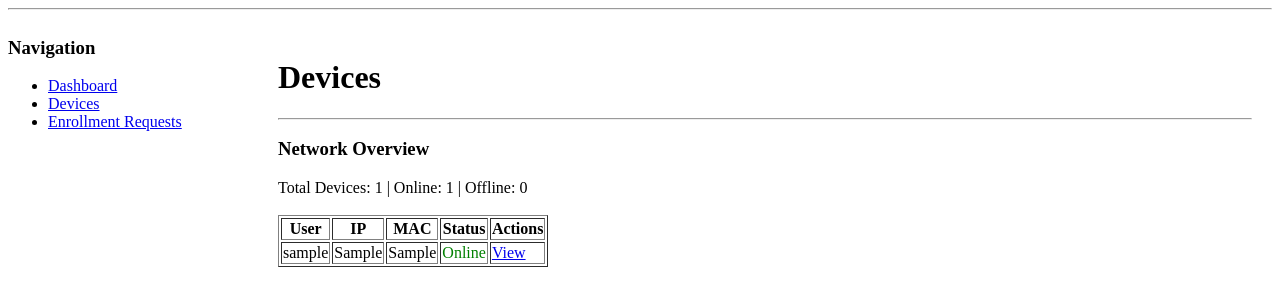
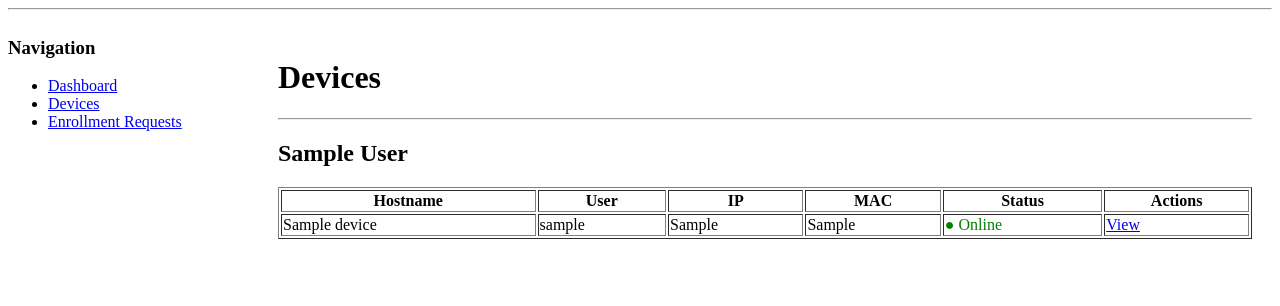
Before and after one commit to Salah6-9/netwerk-manager-django, a Django app: page /devices/ in a window 1280 px wide. Shown: the part 106-412 px from the top of the page. Run offline with Django 5.2, Linux system fonts and the light colour scheme; a user stored in the database is signed in; tables that the repository leaves empty hold one stand-in row (values such as "Sample post").

Commit message:
Add devices page and employee dashboard

```diff
--- a/devices/models.py
+++ b/devices/models.py
@@ -32,6 +32,8 @@ class Device(models.Model):
         max_length=128, blank=True,
         null=True, unique=True
     )
+    hostname = models.CharField(max_length=255, blank=True, null=True)
+    os = models.CharField(max_length=50, blank=True, null=True)
     def save(self, *args, **kwargs):
         if not self.agent_token:
             self.agent_token = secrets.token_hex(32)
--- a/monitoring/signals.py
+++ b/monitoring/signals.py
@@ -24,4 +24,6 @@ def handle_enrollment_approval(sender, instance, created, **kwargs):
         user=instance.user,
         agent_token=token,
         is_active=True,
+        hostname=instance.hostname,
+        os=instance.os,
     )
--- a/pages/urls.py
+++ b/pages/urls.py
@@ -6,7 +6,9 @@ from .views import (
     approve_enrollment,
     reject_enrollment,
     delete_enrollment,
-    devices_list
+    devices_list,
+    device_details,
+    setup_agent,
 )
 from . import views
 
@@ -25,6 +27,11 @@ urlpatterns = [
     path("enrollments/<int:pk>/reject/", reject_enrollment, name="reject_enrollment"),
 
     path("enrollments/<int:pk>/delete/", delete_enrollment, name="delete_enrollment"),
+
     path("devices/", devices_list, name="devices_list"),
 
+    path("devices/<int:pk>/", device_details, name="device_details"),
+
+    path("setup-agent/", setup_agent, name="setup_agent"),
+
 ]
--- a/pages/views.py
+++ b/pages/views.py
@@ -1,12 +1,16 @@
 from django.contrib.auth.decorators import login_required
+from django.contrib.auth.decorators import user_passes_test
+from django.http import HttpResponseForbidden,HttpResponseNotAllowed
+from rest_framework.authtoken.models import Token
 from django.shortcuts import render, redirect , get_object_or_404
-from django.http import JsonResponse
-from django.http import HttpResponseForbidden,HttpResponseNotAllowed
-import os
-from monitoring.models import ScanRun ,DeviceEnrollmentRequest , ScanLog
-from django.contrib.auth.decorators import user_passes_test
+from monitoring.models import ScanRun ,DeviceEnrollmentRequest , ScanLog, DeviceMetric , DeviceStatus
 from monitoring.scanner.nmap_scanner import scan_network, cleanup_stalled_scans, LOCK_FILE
 from devices.models import Device
+from users.models import Department
+
+import os
+from django.http import JsonResponse
+
 
 
 def is_admin(user):
@@ -85,23 +89,50 @@ def delete_enrollment(request, pk):
 @login_required
 @user_passes_test(is_admin)
 def devices_list(request):
-   devices = Device.objects.select_related("user").all().order_by("-id")
-   total_devices = Device.objects.count()
-   online_devices = Device.objects.filter(status="online").count()
-   offline_devices = Device.objects.filter(status="offline").count()
-   unknown_devices = Device.objects.filter(status="unknown").count()
 
-   context = {
-       "devices": devices,
-       "total_devices": total_devices,
-       "online_devices": online_devices,
-       "offline_devices": offline_devices,
-       "unknown_devices": unknown_devices,
-   }
+    departments = Department.objects.all()
 
-   return render(request, "admin/devices.html", context)
+    devices = Device.objects.select_related(
+        "office",
+        "user"
+    )
 
+    context = {
+        "departments": departments,
+        "devices": devices
+    }
+
+    return render(request, "admin/devices.html", context)
+
+#device details
+@login_required
+@user_passes_test(is_admin)
+def device_details(request, pk):
+    device = get_object_or_404(Device, id=pk)
+    status = DeviceMetric.objects.filter(device=device).first()
+    metrics = DeviceMetric.objects.filter(device=device).order_by("-timestamp")[:20]
+    user_token = Token.objects.get(user=device.user)
+    last_seen = ScanLog.objects.filter(device=device).order_by("-timestamp").first()
+    context = {
+        "device": device,
+        "status": status,
+        "metrics": metrics,
+        "user_token" : user_token.key,
+        "last_seen" : last_seen.last_seen
+    }
+    return render(request, "admin/device_details.html", context)
 # ------------------------------------------------------------------------------------------
+
+## Employee functions --------------------------------------------------------------------
+@login_required
+#@user_passes_test(is_admin)
+def setup_agent(request):
+     user_token = Token.objects.get(user=request.user)
+     context = {
+         "user_token" : user_token.key
+     }
+     return render(request, "employee/setup_agent.html", context)
+
 
 # trigger scan
 @login_required
@@ -154,6 +185,18 @@ def dashboard(request):
 
         scan_running = False
         devices = Device.objects.filter(user=request.user)
+        device_status = []
+        for device in devices:
+            status =  DeviceStatus.objects.filter(device=device).first()
+            device_status.append(
+                {
+                    "device": device,
+                    "status": status,
+                }
+            )
+        context = {
+            "device_status": device_status,
+        }
         template = "employee/dashboard.html"
 
     context = {
--- a/templates/admin/devices.html
+++ b/templates/admin/devices.html
@@ -6,20 +6,15 @@
 
 <hr>
 
-<h3>Network Overview</h3>
+{% for dept in departments %}
 
-<div>
-    Total Devices: {{ total_devices }} |
-    Online: {{ online_devices }} |
-    Offline: {{ offline_devices }}
-</div>
+<h2>{{ dept.name }}</h2>
 
-<br>
-
-<table border="1">
+<table border="1" width="100%">
 
     <thead>
         <tr>
+            <th>Hostname</th>
             <th>User</th>
             <th>IP</th>
             <th>MAC</th>
@@ -32,37 +27,34 @@
 
         {% for device in devices %}
 
+        {% if device.office.department == dept %}
+
         <tr>
 
+            <td>{{ device.hostname }}</td>
             <td>{{ device.user }}</td>
-
             <td>{{ device.ip }}</td>
-
             <td>{{ device.mac }}</td>
 
             <td>
 
                 {% if device.status == "online" %}
-                <span style="color:green">Online</span>
+                <span style="color:green">● Online</span>
+                {% elif device.status == "offline" %}
+                <span style="color:red">● Offline</span>
                 {% else %}
-                <span style="color:red">Offline</span>
+                <span style="color:gray">● Unknown</span>
                 {% endif %}
 
             </td>
 
             <td>
-
-                <a href="#">View</a>
-
+                <a href="{% url 'device_details' device.id %}">View</a>
             </td>
 
         </tr>
 
-        {% empty %}
-
-        <tr>
-            <td colspan="5">No devices found.</td>
-        </tr>
+        {% endif %}
 
         {% endfor %}
 
@@ -70,4 +62,8 @@
 
 </table>
 
+<br>
+
+{% endfor %}
+
 {% endblock %}
```
Also changed, not shown: templates/admin/device_details.html (added, +140 -0 lines), templates/employee/dashboard.html (+88 -10 lines), templates/employee/setup_agent.html (added, +89 -0 lines), devices/migrations/0008_device_hostname_device_os.py (added).
